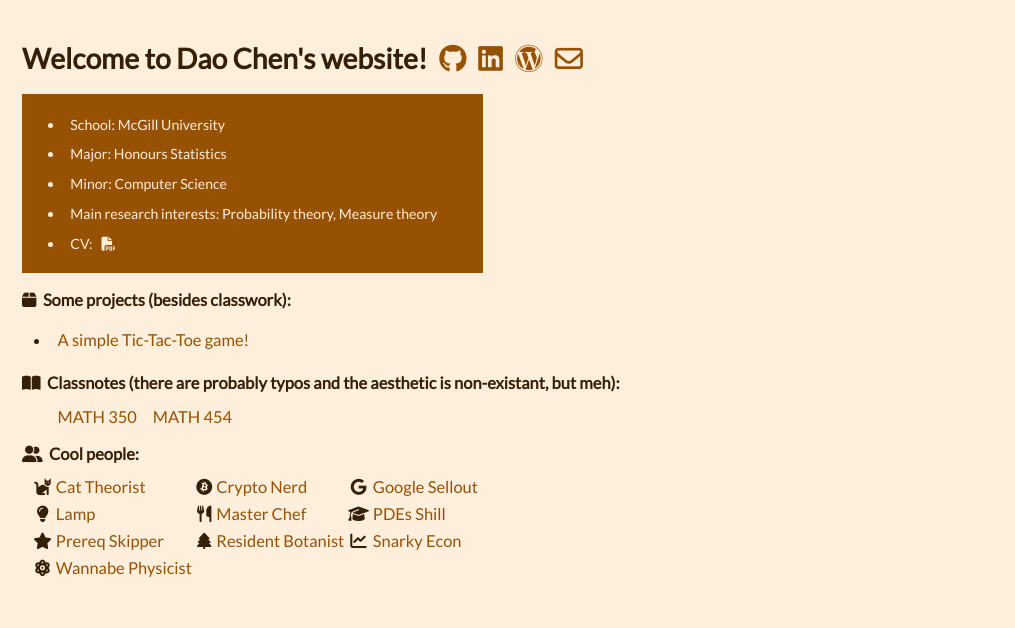
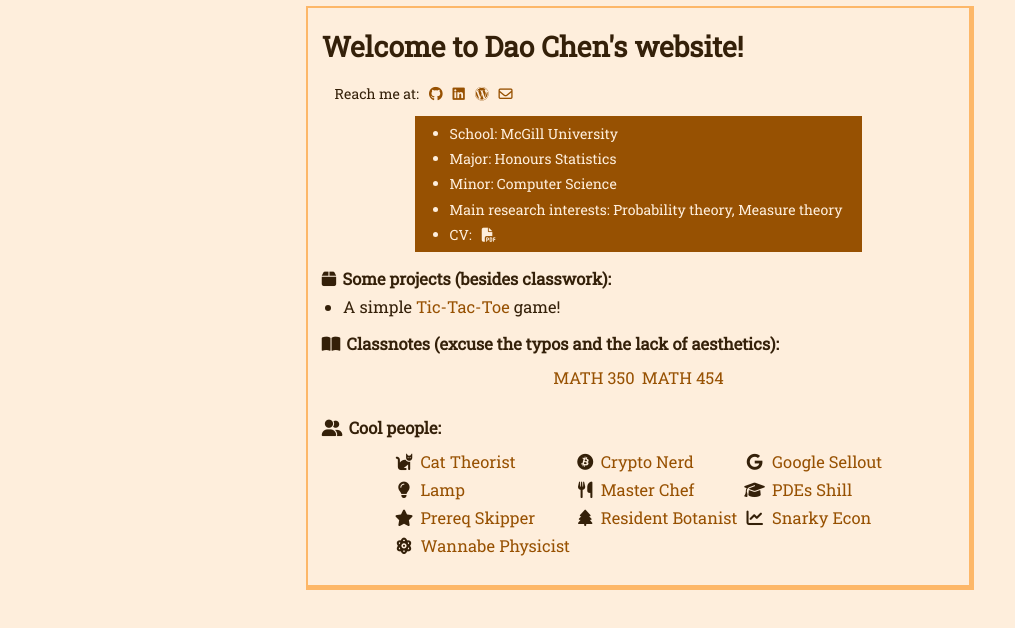
Before and after one commit to daocheny/daocheny.github.io, a plain HTML site: page index.html in a window 1280 px wide. Shown: the whole page, without its empty margins (0-1015 px from the left). Drawn offline with Linux system fonts and the light colour scheme.

Commit message:
changed font, added cantering and added line skip for contacts

```diff
--- a/index.html
+++ b/index.html
@@ -10,10 +10,17 @@
   <body>
     <script src="script.js"></script>
     <div class="wrap">
-      <h1>Welcome to Dao Chen's website! <a href="https://github.com/daocheny" target="_blank"><i class="fab fa-github left"></i></a>
-      <a href="https://www.linkedin.com/in/dao-chen-yuan-60815714b/"><i class="fab fa-linkedin left"></i></a>
-      <a href="https://dcyuan.wordpress.com/"><i class="fab fa-wordpress both"></i></a>
-      <a href="mailto:dao.yuan@mail.mcgill.ca"><i class="far fa-envelope right"></i></a></h1>
+      <h1>Welcome to Dao Chen's website!</h1>
+      <p style="margin: 1vw"> Reach me at:
+        <a href="https://github.com/daocheny" target="_blank">
+        <i class="fab fa-github left"></i></a>
+        <a href="https://www.linkedin.com/in/dao-chen-yuan-60815714b/">
+        <i class="fab fa-linkedin left"></i></a>
+        <a href="https://dcyuan.wordpress.com/">
+        <i class="fab fa-wordpress both"></i></a>
+        <a href="mailto:dao.yuan@mail.mcgill.ca">
+        <i class="far fa-envelope right"></i></a>
+      </p>
       <div class="intro">
         <ul class="body-text">
           <li>School: McGill University</li>
@@ -26,17 +33,19 @@
       <h3>
         <i class="fas fa-box right"></i>Some projects (besides classwork):
         <ul class="body-text">
-          <li><a href="https://daocheny.github.io/TicTacToe/" target="_blank">A simple Tic-Tac-Toe game!</a></li>
+          <li>A simple <a href="https://daocheny.github.io/TicTacToe/" target="_blank">Tic-Tac-Toe</a> game!</li>
         </ul>
       </h3>
       <h3>
-        <i class="fas fa-book-open right"></i>Classnotes (there are probably typos and the aesthetic is non-existant, but meh):
-        <ul class="block body-text">
-          <li><a href="./notes/MATH_350_Notes.pdf" target="_blank">
-          MATH 350</a></li>
-          <li><a href="./notes/Analysis_3_Notes.pdf" target="_blank">
-          MATH 454</a></li>
-        </ul>
+        <i class="fas fa-book-open right"></i>Classnotes (excuse the typos and the lack of aesthetics):
+        <table class="body-text">
+          <tr>
+            <th><a href="./notes/MATH_350_Notes.pdf" target="_blank">
+            MATH 350</a></th>
+            <th><a href="./notes/Analysis_3_Notes.pdf" target="_blank">
+            MATH 454</a></th>
+          </tr>
+        </table>
       </h3>
       <h3>
         <i class="fas fa-user-friends right"></i>Cool people:
--- a/style.css
+++ b/style.css
@@ -1,4 +1,4 @@
-@import url('https://fonts.googleapis.com/css2?family=Lato&display=swap');
+@import url('https://fonts.googleapis.com/css2?family=Roboto+Slab&display=swap');
 
 html {
   --dark1: #342009;
@@ -9,10 +9,11 @@ html {
 }
 
 body {
-  font-family: 'Lato', sans-serif;
+  font-family: 'Roboto Slab', serif;
   background-color: var(--light1);
   color: var(--dark1);
-  font-size: 1.1vw;
+  font-size: max(1.1vw, 0.9vh);
+  margin: 0.5vw;
 }
 
 a {
@@ -25,16 +26,15 @@ a {
 }
 
 .intro {
-  padding: 0.1vw;
-  padding-left: 1vw;
-  padding-right: 2vw;
+  padding: 0.1vw 1vw;
   background-color: var(--dark2);
   color: var(--light1);
   width: fit-content;
+  margin: auto
 }
 
 li {
-  padding: 0.5vw;
+  margin: 0.5vw;
 }
 
 table {
@@ -43,8 +43,7 @@ table {
 }
 
 th {
-  padding-top: 0.2vw;
-  padding-bottom: 0.2vw;
+  padding: 0.2vw;
   text-align: left;
 }
 
@@ -69,6 +68,10 @@ th {
   font-weight: 500;
 }
 
+.body-text {
+  margin: auto;
+}
+
 ul {
   padding: 0px 0px 0px 2vw;
   margin: 1.1vw;
@@ -76,7 +79,10 @@ ul {
 }
 
 .wrap {
-  padding: 1em;
+  border: 0.2vw solid var(--light2);
+  border-bottom: 0.4vw solid var(--light2);
+  border-right: 0.4vw solid var(--light2);
   margin: 0px auto;
-  max-width: 100vw;
+  width: max(50%, 300px);
+  padding: 0px 1em;
 }
```
